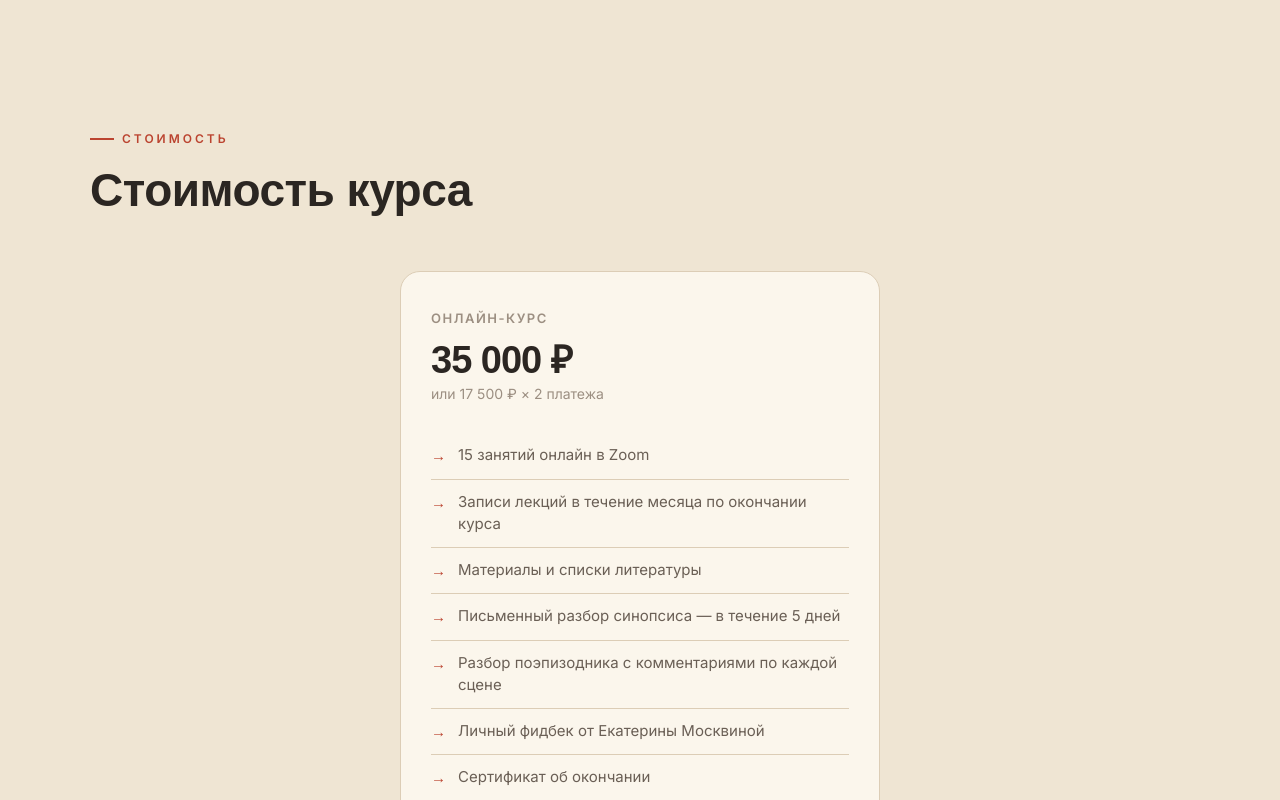
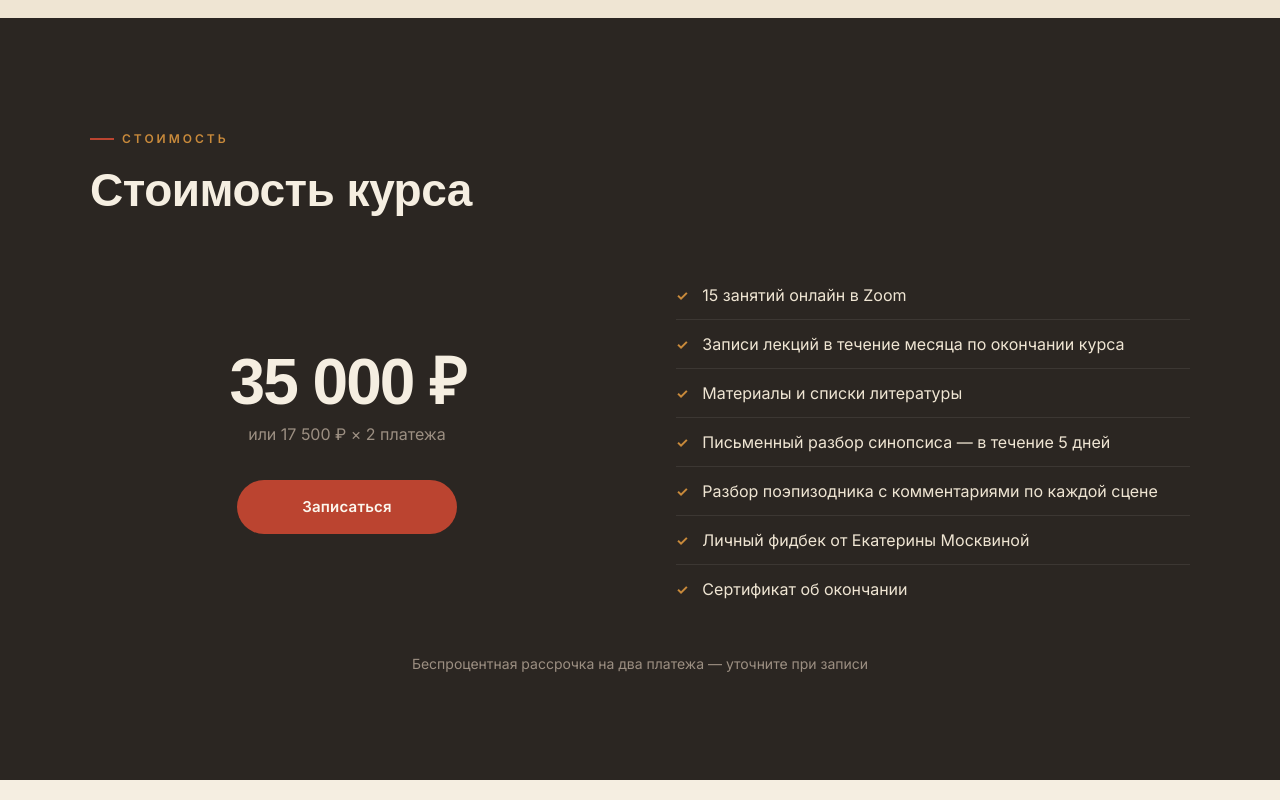
Before and after one commit to bars4um-sys/adapt-scenV3, a Next.js app: page /adapt-scenV3/ in a window 1280 px wide. Shown: the part 5180-5980 px from the top of the page. Built offline with nearby package versions, Linux system fonts and the light colour scheme; a web font is replaced by a local one.

Commit message:
Новый дизайн секции Стоимость: тёмный фон, две колонки (цена + список фич)

```diff
--- a/app/course.css
+++ b/app/course.css
@@ -924,99 +924,74 @@
 /* ============================
    Pricing
    ============================ */
-.pricing { background: var(--paper-alt); }
-.pricing-grid {
+.pricing {
+    background: var(--ink);
+    color: var(--paper);
+}
+.pricing .sec-label { color: var(--gold); }
+.pricing .sec-title { color: var(--paper); }
+.pricing-layout {
     display: grid;
-    grid-template-columns: repeat(3, 1fr);
-    gap: 20px;
-    align-items: stretch;
+    grid-template-columns: 1fr 1fr;
+    gap: 72px;
+    align-items: center;
 }
-.pricing-single {
-    max-width: 480px;
-    margin: 0 auto;
-    grid-template-columns: 1fr;
-}
-.pricing-card {
-    background: var(--c-card);
-    border: 1px solid var(--line);
-    border-radius: var(--c-radius);
-    padding: 36px 30px;
+.pricing-left {
     display: flex;
     flex-direction: column;
-    transition: var(--transition);
+    align-items: center;
+    text-align: center;
 }
-.pricing-card:hover {
-    transform: translateY(-4px);
-    box-shadow: 0 18px 40px rgba(43, 38, 34, 0.08);
+.pl-price {
+    font-family: var(--font-display);
+    font-size: clamp(48px, 6vw, 64px);
+    font-weight: 700;
+    color: var(--paper);
+    line-height: 1;
+    letter-spacing: -2px;
+    margin-bottom: 8px;
 }
-.pricing-card-featured {
-    background: var(--ink);
-    border-color: var(--ink);
-    position: relative;
+.pl-installment {
+    font-size: 16px;
+    color: var(--c-muted);
+    margin-bottom: 32px;
 }
-.pricing-card-featured .pc-name { color: var(--paper-deep); }
-.pricing-card-featured .pc-price { color: var(--paper); }
-.pricing-card-featured .pc-installment { color: var(--c-muted); }
-.pricing-card-featured .pc-features li { color: var(--paper-alt); border-color: rgba(255,255,255,0.12); }
-.pricing-card-featured .pc-features li::before { color: var(--gold); }
-.pc-badge {
-    display: inline-flex;
-    background: var(--c-accent);
-    color: #FCF7EE;
-    font-size: 11px;
-    font-weight: 600;
-    letter-spacing: 1.5px;
-    text-transform: uppercase;
-    padding: 5px 14px;
-    border-radius: 100px;
-    margin-bottom: 20px;
-    width: fit-content;
+.pricing-left .btn-primary {
+    min-width: 220px;
 }
-.pc-name {
-    font-size: 13px;
-    color: var(--c-muted);
-    font-weight: 600;
-    text-transform: uppercase;
-    letter-spacing: 1.5px;
-    margin-bottom: 12px;
+.pricing-right {
+    display: flex;
+    flex-direction: column;
+    justify-content: center;
 }
-.pc-price {
-    font-family: var(--font-display);
-    font-size: 38px;
-    font-weight: 700;
-    color: var(--ink);
-    margin-bottom: 4px;
-    line-height: 1;
-    letter-spacing: -1px;
-}
-.pc-installment { font-size: 14px; color: var(--c-muted); margin-bottom: 28px; }
-.pc-features { flex: 1; margin-bottom: 28px; }
-.pc-features li {
+.pr-features { list-style: none; }
+.pr-features li {
     display: flex;
     align-items: flex-start;
-    gap: 12px;
-    padding: 11px 0;
-    font-size: 15px;
-    color: var(--ink-soft);
-    border-bottom: 1px solid var(--line);
+    gap: 14px;
+    padding: 12px 0;
+    font-size: 16px;
+    color: var(--paper-alt);
+    border-bottom: 1px solid rgba(255, 255, 255, 0.08);
     line-height: 1.5;
 }
-.pc-features li:last-child { border-bottom: none; }
-.pc-features li::before {
-    content: '→';
-    color: var(--c-accent);
+.pr-features li:last-child { border-bottom: none; }
+.pr-features li::before {
+    content: '✓';
+    color: var(--gold);
     flex-shrink: 0;
     font-weight: 700;
-    margin-top: 1px;
+    font-size: 14px;
+    margin-top: 2px;
 }
-.pricing-card .btn { width: 100%; }
-.pricing-card-featured .btn-primary { background: var(--c-accent); color: #FCF7EE; }
 .pricing-note {
     text-align: center;
-    margin-top: 32px;
+    margin-top: 40px;
     font-size: 14px;
     color: var(--c-muted);
 }
+.pricing-note a { color: var(--gold); }
+.pricing-note a:hover { text-decoration: underline; }
 
 /* ============================
    FAQ
@@ -1136,7 +1111,8 @@
     .hero { grid-template-columns: 1fr; }
     .hero-right { min-height: 60vh; }
     .hero-left { padding: 48px 32px; }
-    .about-grid, .skills-grid, .pricing-grid { grid-template-columns: 1fr; }
+    .about-grid, .skills-grid { grid-template-columns: 1fr; }
+    .pricing-layout { grid-template-columns: 1fr; gap: 40px; }
     .author-wrap { grid-template-columns: 1fr; gap: 40px; }
     .author-img-wrap { max-width: 320px; }
     .film-acc-header { grid-template-columns: 70px 1fr 24px; }
@@ -1149,6 +1125,8 @@
     .section { padding: 72px 0; }
     .review-card { padding: 36px 24px; }
     .review-text { font-size: 15px; }
+    .pricing-layout { gap: 32px; }
+    .pricing-left .btn-primary { width: 100%; }
     .nav-links {
         position: fixed;
         top: 72px;
--- a/app/page.tsx
+++ b/app/page.tsx
@@ -596,25 +596,24 @@ export default function Page() {
         <div className="container">
           <div className="sec-label">Стоимость</div>
           <h2 className="sec-title">Стоимость курса</h2>
-          <div className="pricing-grid pricing-single">
-            {pricing.map((p) => (
-              <div key={p.name} className="pricing-card">
-                <div className="pc-name">Онлайн-курс</div>
-                <div className="pc-price">{p.price}</div>
-                <div className="pc-installment">{p.installment}</div>
-                <ul className="pc-features">
-                  {p.features.map((f) => (
-                    <li key={f}>{f}</li>
-                  ))}
-                </ul>
+          <div className="pricing-layout">
+            <div className="pricing-left">
+              <div className="pl-price">{pricing[0].price}</div>
+              <div className="pl-installment">{pricing[0].installment}</div>
               <a
-                  href={`mailto:info@adaptscenario.ru?subject=Запись на курс — ${p.subject}`}
-                  className={p.btnClass}
+                href={`mailto:info@adaptscenario.ru?subject=Запись на курс — ${pricing[0].subject}`}
+                className="btn btn-primary"
               >
                 Записаться
               </a>
             </div>
+            <div className="pricing-right">
+              <ul className="pr-features">
+                {pricing[0].features.map((f) => (
+                  <li key={f}>{f}</li>
                 ))}
+              </ul>
+            </div>
           </div>
           <p className="pricing-note">
             Беспроцентная рассрочка на два платежа — уточните при записи
```
Lines whose indentation alone changed are shown as unchanged.
